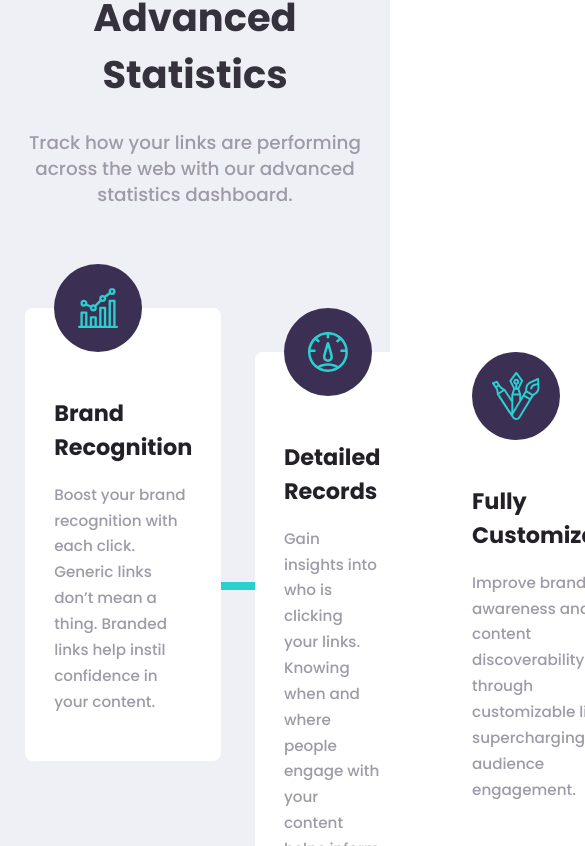
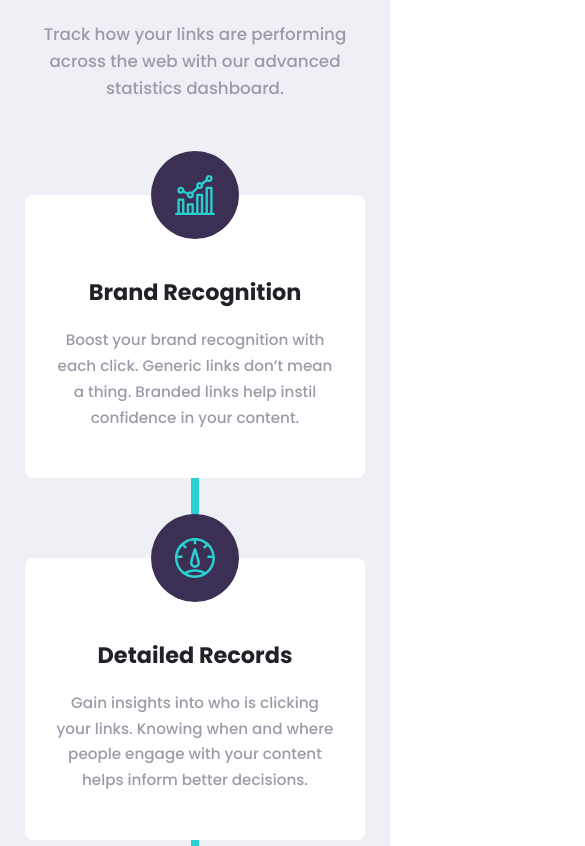
Before and after one commit to p-kosinski/url-shortening-api, a React (Create React App) app: page / in a window 390 px wide. Shown: the part 1798-2644 px from the top of the page, 585 px wide, since content can reach past the window. Built offline with nearby package versions, Linux system fonts and the light colour scheme.

Commit message:
Add statistics section styling for smaller screens

```diff
--- a/src/components/features/MainSection/MainSection.module.scss
+++ b/src/components/features/MainSection/MainSection.module.scss
@@ -5,4 +5,8 @@
   background-color: variables.$color-lightest;
   margin-top: 60px;
   padding: 100px 0;
+
+  @include mixins.breakpoint(medium) {
+    padding: 100px 0 80px 0;
+  }
 }
--- a/src/components/features/StatisticsSection/StatisticsSection.module.scss
+++ b/src/components/features/StatisticsSection/StatisticsSection.module.scss
@@ -3,6 +3,10 @@
 
 .component {
   margin-top: 90px;
+
+  @include mixins.breakpoint(medium) {
+    margin-top: 60px;
+  }
 }
 
 .heading {
@@ -20,11 +24,20 @@
   p {
     max-width: 46ch;
     width: fit-content;
-    font-size: 1.15rem;
+    font-size: min(4.3vw, 1.15rem);
     line-height: 1.4;
     margin: 0;
     color: variables.$color-light;
     font-weight: variables.$font-weight-regular;
+
+    @include mixins.breakpoint(medium) {
+      margin: 0.5em 0;
+      line-height: 1.6;
+    }
+
+    @include mixins.breakpoint(small) {
+      max-width: 30ch;
+    }
   }
 }
 
@@ -34,6 +47,12 @@
   gap: 34px;
   position: relative;
 
+  @include mixins.breakpoint(medium) {
+    margin-top: 85px;
+    flex-direction: column;
+    gap: 80px;
+  }
+
   &::before {
     content: '';
     position: absolute;
@@ -42,15 +61,31 @@
     width: 75%;
     background-color: variables.$color-accent;
     z-index: 0;
+
+    @include mixins.breakpoint(medium) {
+      top: 0;
+      width: 8px;
+      height: 100%;
+      left: 50%;
+      transform: translateX(-50%);
+    }
   }
 
   article {
     &:nth-of-type(2) {
       margin-top: 44px;
+
+      @include mixins.breakpoint(medium) {
+        margin-top: 0;
+      }
     }
 
     &:nth-of-type(3) {
       margin-top: 88px;
+
+      @include mixins.breakpoint(medium) {
+        margin-top: 0;
+      }
     }
   }
 }
@@ -65,6 +100,11 @@
 
 .cardHeader {
   margin-top: calc(0px - (1.8em + 44px));
+
+  @include mixins.breakpoint(medium) {
+    display: flex;
+    justify-content: center;
+  }
 }
 
 .icon {
@@ -83,9 +123,17 @@
 .cardContent {
   margin-top: 44px;
 
+  @include mixins.breakpoint(medium) {
+    margin-top: 36px;
+  }
+
   h3 {
     color: variables.$color-darker;
     margin: 0;
+
+    @include mixins.breakpoint(medium) {
+      text-align: center;
+    }
   }
 
   p {
@@ -94,5 +142,9 @@
     color: variables.$color-light;
     line-height: 1.7;
     margin: 1.2em 0;
+
+    @include mixins.breakpoint(medium) {
+      text-align: center;
+    }
   }
 }
--- a/src/styles/_typography.scss
+++ b/src/styles/_typography.scss
@@ -12,6 +12,7 @@ h1 {
 h2 {
   font-weight: variables.$font-weight-bold;
   font-size: 2.4rem;
+  font-size: clamp(1.7rem, 7vw, 2.4rem);
 }
 
 h3 {
```
